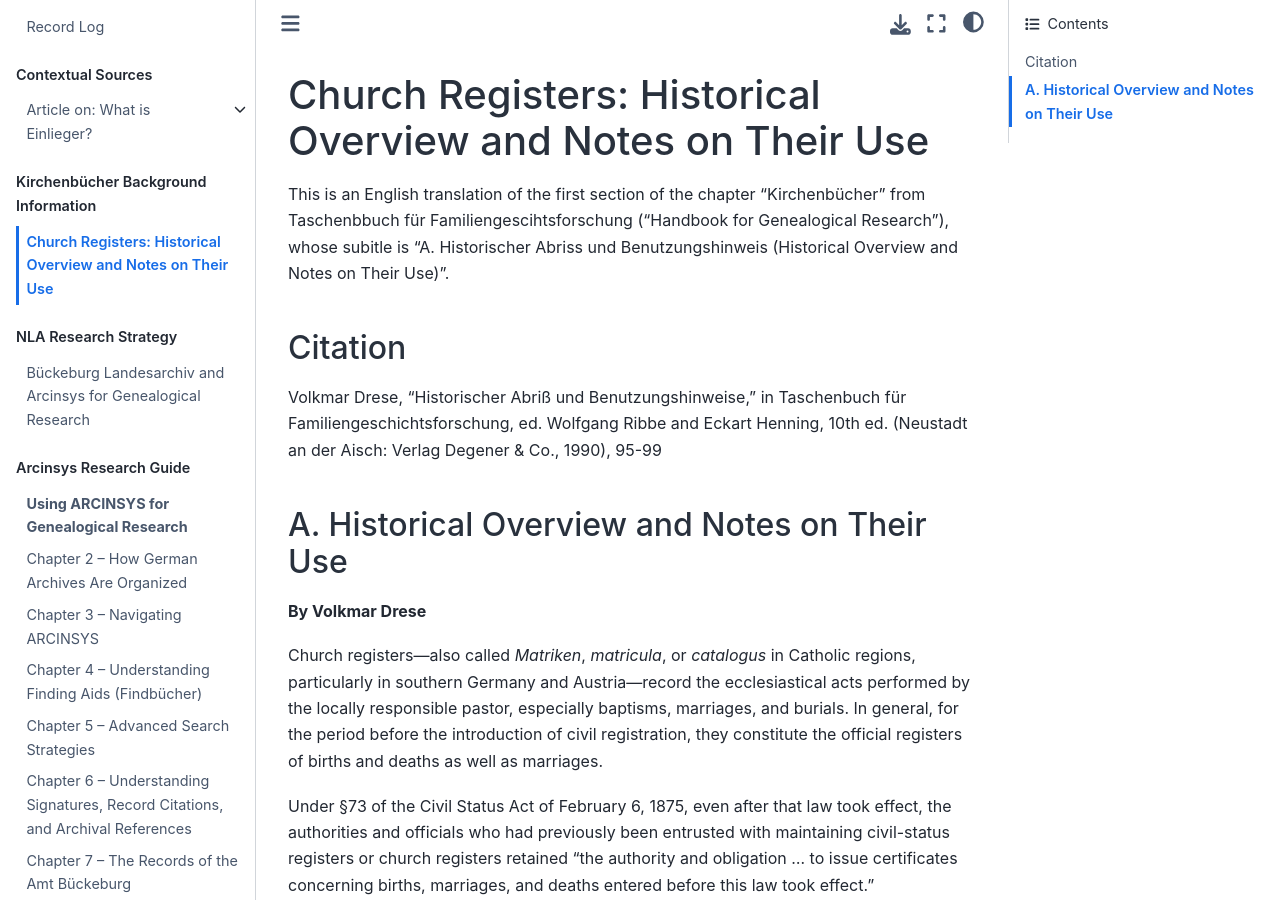
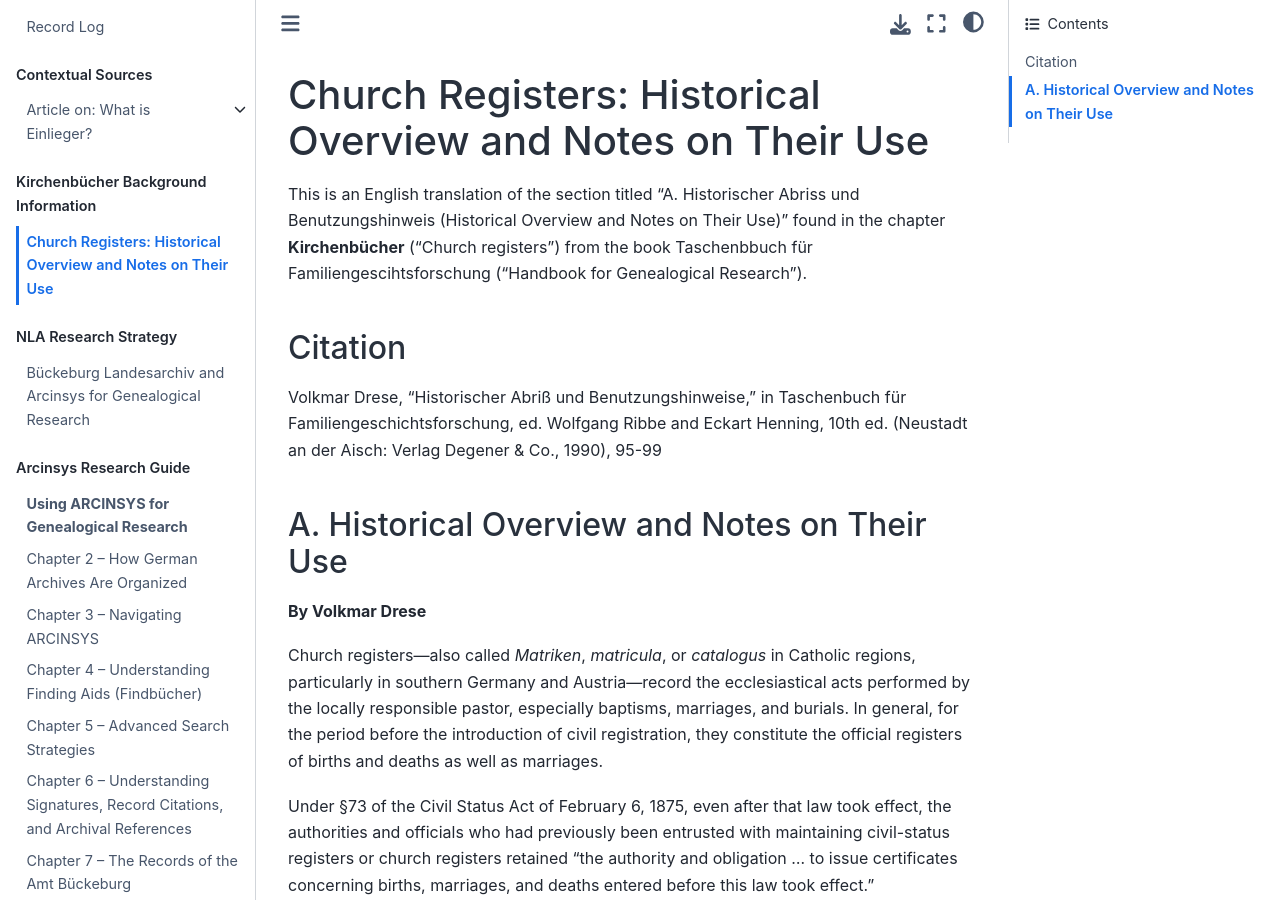
Before and after one commit to kurt-krueckeberg/sphinx-research, a Jupyter Book: the page built from church-registers/church-registers-historical-overview.md, in a window 1280 px wide and 900 px high. Built offline with Jupyter Book 1.0.4 settings and Sphinx 7.4.7 and the Sphinx Book theme 1.1.4, drawn with Linux system fonts in a browser that asks for light colours.

Commit message:
Update files

```diff
--- a/church-registers/church-registers-historical-overview.md
+++ b/church-registers/church-registers-historical-overview.md
@@ -1,9 +1,9 @@
 # Church Registers: Historical Overview and Notes on Their Use
 
-This is an English translation of the first section of the chapter
-"Kirchenbücher" from Taschenbbuch für Familiengescihtsforschung ("Handbook
-for Genealogical Research"), whose subitle is "A. Historischer Abriss und
-Benutzungshinweis (Historical Overview and Notes on Their Use)".
+This is an English translation of the section titled "A. Historischer Abriss und
+Benutzungshinweis (Historical Overview and Notes on Their Use)" found in the chapter
+**Kirchenbücher** ("Church registers") from the book Taschenbbuch für Familiengescihtsforschung
+("Handbook for Genealogical Research").
 
 ## Citation
 
```
